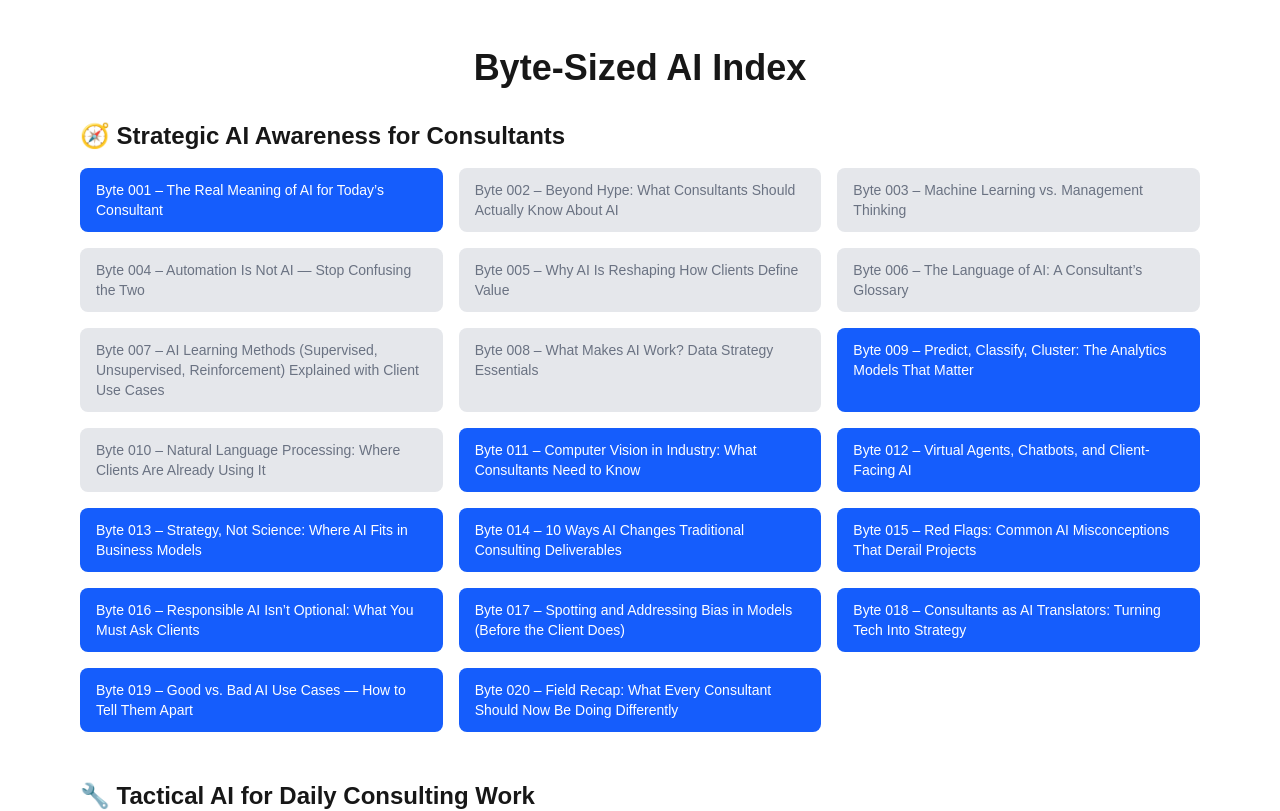
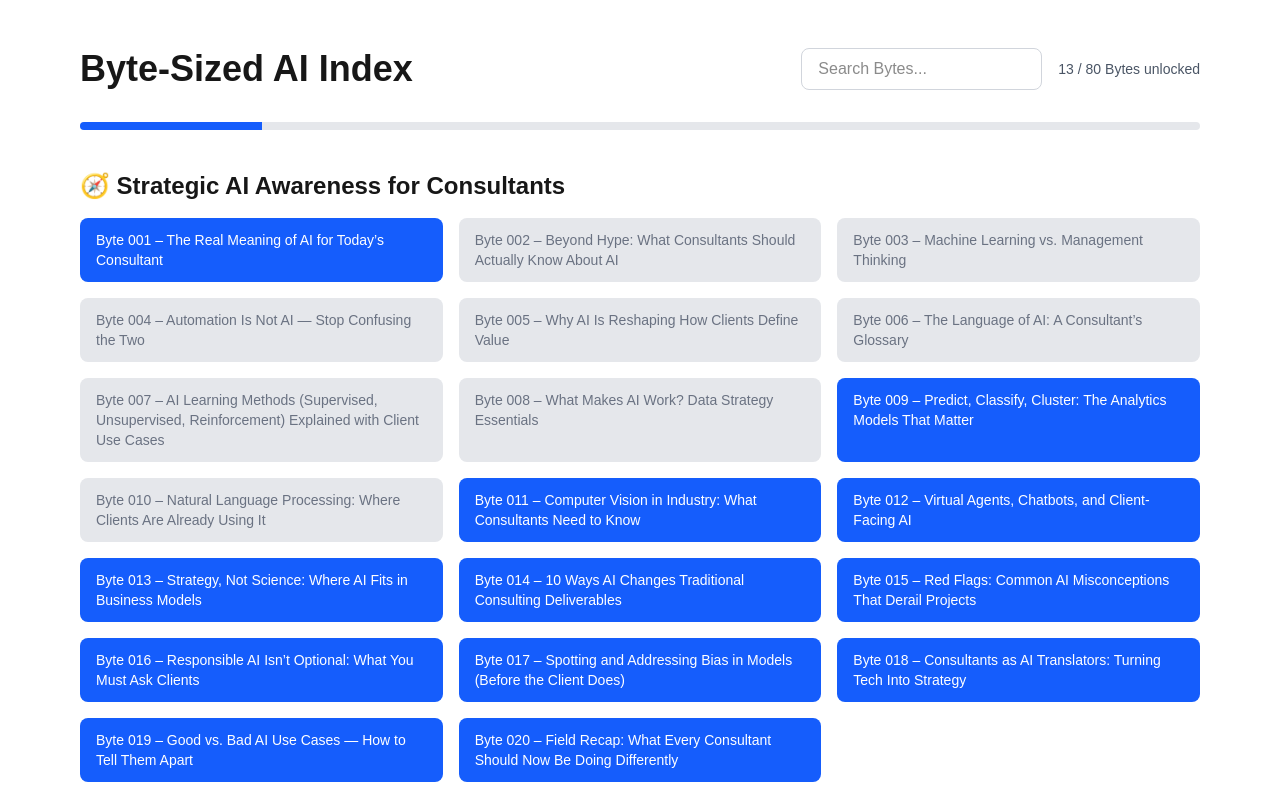
Before and after one commit to Nyxura/nyxura-site, a Next.js app: page /bytes in a window 1280 px wide. Shown: the top 811 px of the page. Built offline with nearby package versions, Linux system fonts and the light colour scheme.

Commit message:
Enhancement: Byte index UI with search, progress, and group styling

```diff
--- a/src/app/bytes/page.js
+++ b/src/app/bytes/page.js
@@ -1,3 +1,6 @@
+'use client';
+
+import { useState, useMemo } from 'react';
 import fs from 'fs';
 import path from 'path';
 import { BYTE_TITLES, BYTE_SECTIONS } from '../../lib/byteTitles';
@@ -11,45 +14,87 @@ export default function ByteIndexPage() {
     .filter(Boolean)
     .map((match) => parseInt(match[1]));
 
-  const renderByteButton = (number, title) => {
-    const padded = String(number).padStart(3, '0');
-    const isDeployed = deployed.includes(number);
+  const [search, setSearch] = useState('');
+
+  const unlockedCount = deployed.length;
+  const totalCount = BYTE_TITLES.length;
+
+  const filteredTitles = useMemo(() => {
+    return BYTE_TITLES.map((title, i) => ({
+      number: i + 1,
+      title,
+    })).filter((b) =>
+      b.title.toLowerCase().includes(search.trim().toLowerCase())
+    );
+  }, [search]);
+
+  const renderByteButton = (byte) => {
+    const padded = String(byte.number).padStart(3, '0');
+    const isDeployed = deployed.includes(byte.number);
 
     return (
       <a
-        key={number}
+        key={byte.number}
         href={isDeployed ? `/bytes/byte-${padded}` : '#'}
         className={`block px-4 py-3 rounded-lg text-sm font-medium transition w-full text-left ${
           isDeployed
             ? 'bg-blue-600 text-white hover:bg-blue-700'
-            : 'bg-gray-200 text-gray-500 cursor-not-allowed'
+            : 'bg-gray-200 text-gray-500 cursor-not-allowed dark:bg-gray-800 dark:text-gray-500'
         }`}
         title={isDeployed ? '' : 'Coming soon'}
       >
-        Byte {padded} – {title}
+        Byte {padded} – {byte.title}
       </a>
     );
   };
 
-  const renderSection = (section, indexOffset) => {
+  const renderSection = (section) => {
     const { label, range } = section;
-    const buttons = [];
 
-    for (let i = range[0]; i <= range[1]; i++) {
-      buttons.push(renderByteButton(i, BYTE_TITLES[i - 1]));
-    }
+    const sectionBytes = filteredTitles.filter(
+      (b) => b.number >= range[0] && b.number <= range[1]
+    );
+
+    if (sectionBytes.length === 0) return null;
 
     return (
       <div key={label} className="mb-12">
         <h2 className="text-2xl font-bold mb-4">{label}</h2>
-        <div className="grid grid-cols-1 md:grid-cols-2 lg:grid-cols-3 gap-4">{buttons}</div>
+        <div className="grid grid-cols-1 md:grid-cols-2 lg:grid-cols-3 gap-4">
+          {sectionBytes.map(renderByteButton)}
+        </div>
       </div>
     );
   };
 
   return (
     <main className="max-w-6xl mx-auto px-4 py-12">
-      <h1 className="text-4xl font-bold mb-8 text-center">Byte-Sized AI Index</h1>
+      <div className="flex flex-col md:flex-row justify-between items-center mb-8 gap-4">
+        <h1 className="text-4xl font-bold text-center md:text-left">
+          Byte-Sized AI Index
+        </h1>
+        <div className="flex items-center gap-4">
+          <input
+            type="text"
+            placeholder="Search Bytes..."
+            value={search}
+            onChange={(e) => setSearch(e.target.value)}
+            className="px-4 py-2 rounded-lg border border-gray-300 focus:outline-none focus:ring focus:border-blue-500 dark:bg-gray-900 dark:text-white"
+          />
+          <div className="text-sm text-gray-600 dark:text-gray-400">
+            {unlockedCount} / {totalCount} Bytes unlocked
+          </div>
+        </div>
+      </div>
+
+      {/* Progress bar */}
+      <div className="w-full h-2 bg-gray-200 rounded mb-10 overflow-hidden">
+        <div
+          className="h-full bg-blue-600 transition-all duration-500"
+          style={{ width: `${(unlockedCount / totalCount) * 100}%` }}
+        />
+      </div>
+
       {BYTE_SECTIONS.map(renderSection)}
     </main>
   );
```
